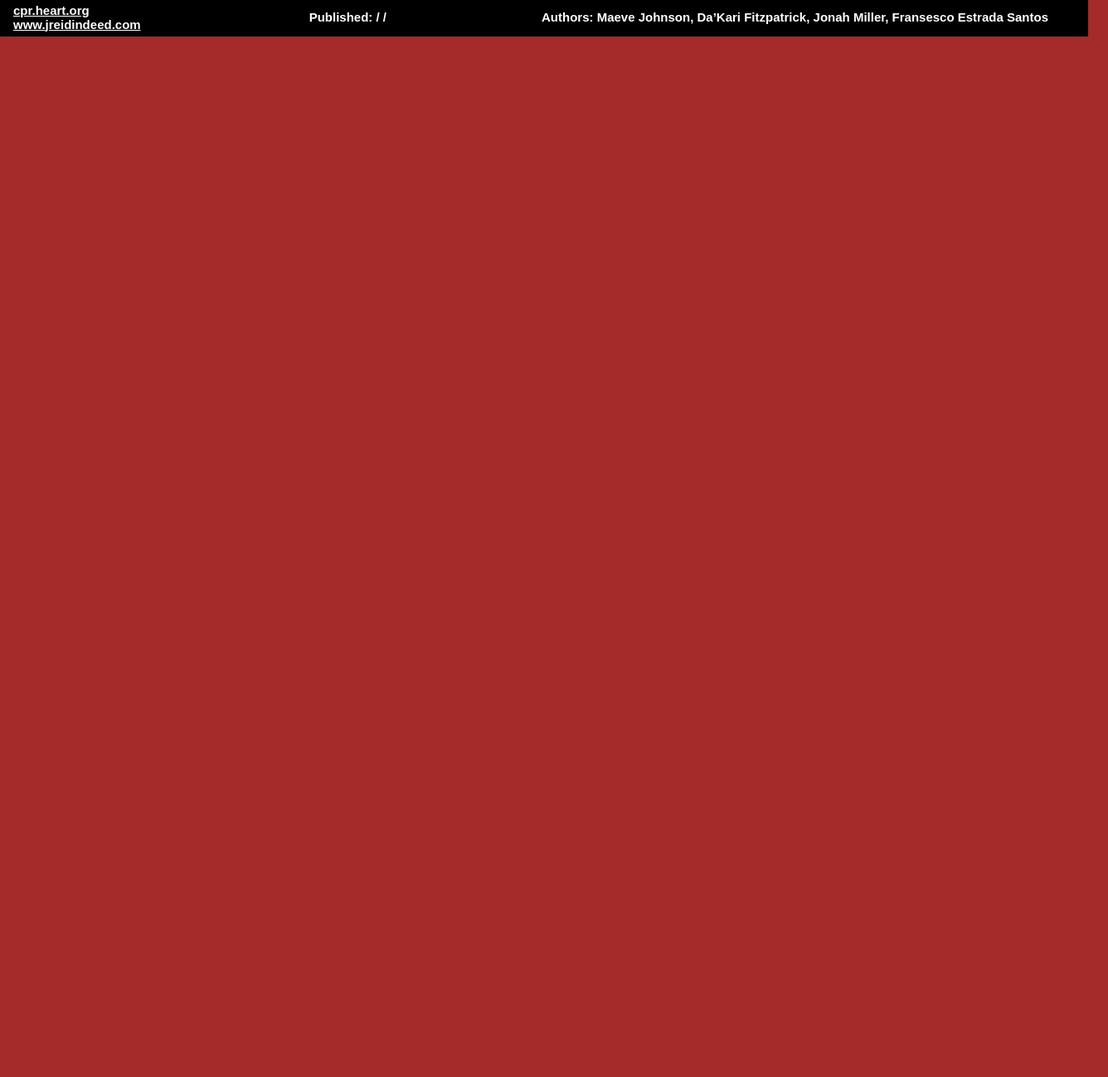
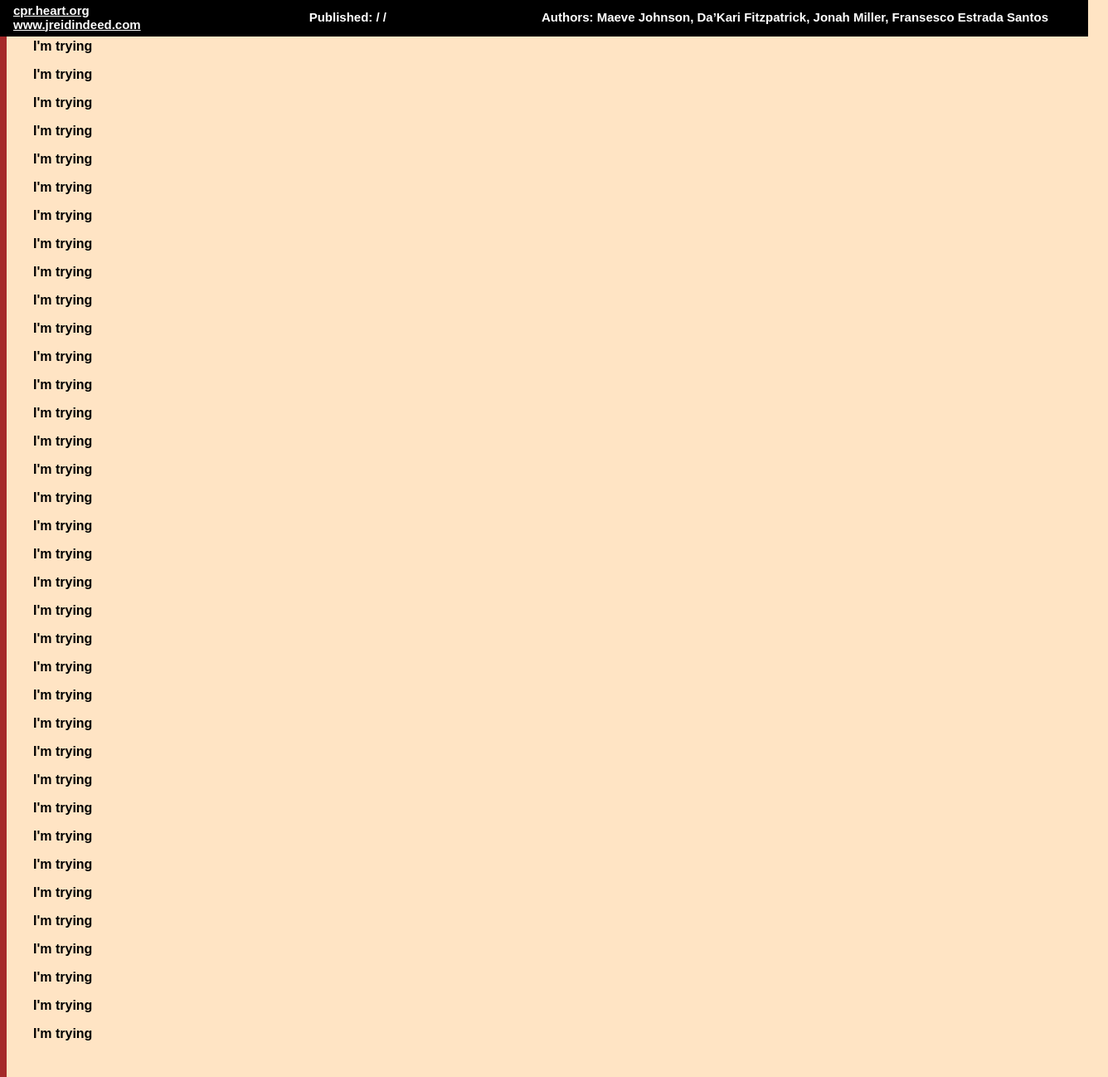
Before and after one commit to Core-Cardio-Corporation/Core-Cardio-Webpage, a website: page HomePage/HomePage.html in a window 1280 px wide. Shown: the part 752-2050 px from the top of the page at 83% size, 1336 px wide, since content can reach past the window. Before the commit the page ends 800 px from the top, so only its background shows below. Drawn offline with Linux system fonts and the light colour scheme.

Commit message:
background tan
hoisajdfkasjd

```diff
--- a/HomePage/HomePage.css
+++ b/HomePage/HomePage.css
@@ -77,6 +77,14 @@ html {
     border-radius: 50px;
     border-style: solid;
     border-color: palevioletred;
+}
+
+.body {
+    background-color: bisque;
+    padding-left: 10px;
+    width: 100%;
+    padding: 0.75rem 2rem;
+    padding-bottom: 10rem;
 }
 
 .bottom-navigation {
--- a/HomePage/HomePage.html
+++ b/HomePage/HomePage.html
@@ -51,8 +51,113 @@
 </header>
 
 <body>
-    <div class="body-something">
+    <div class="body">
         <p>
+            I'm trying
+        </p>
+        <p>
+            I'm trying
+        </p>        <p>
+            I'm trying
+        </p>        <p>
+            I'm trying
+        </p>        <p>
+            I'm trying
+        </p>        <p>
+            I'm trying
+        </p>        <p>
+            I'm trying
+        </p>        <p>
+            I'm trying
+        </p>        <p>
+            I'm trying
+        </p>        <p>
+            I'm trying
+        </p>        <p>
+            I'm trying
+        </p>        <p>
+            I'm trying
+        </p>        <p>
+            I'm trying
+        </p>        <p>
+            I'm trying
+        </p>        <p>
+            I'm trying
+        </p>        <p>
+            I'm trying
+        </p>        <p>
+            I'm trying
+        </p>        <p>
+            I'm trying
+        </p>        <p>
+            I'm trying
+        </p>        <p>
+            I'm trying
+        </p>        <p>
+            I'm trying
+        </p>        <p>
+            I'm trying
+        </p>        <p>
+            I'm trying
+        </p>        <p>
+            I'm trying
+        </p>        <p>
+            I'm trying
+        </p>        <p>
+            I'm trying
+        </p>        <p>
+            I'm trying
+        </p>        <p>
+            I'm trying
+        </p>        <p>
+            I'm trying
+        </p>        <p>
+            I'm trying
+        </p>        <p>
+            I'm trying
+        </p>        <p>
+            I'm trying
+        </p>        <p>
+            I'm trying
+        </p>        <p>
+            I'm trying
+        </p>        <p>
+            I'm trying
+        </p>        <p>
+            I'm trying
+        </p>        <p>
+            I'm trying
+        </p>        <p>
+            I'm trying
+        </p>        <p>
+            I'm trying
+        </p>        <p>
+            I'm trying
+        </p>        <p>
+            I'm trying
+        </p>        <p>
+            I'm trying
+        </p>        <p>
+            I'm trying
+        </p>        <p>
+            I'm trying
+        </p>        <p>
+            I'm trying
+        </p>        <p>
+            I'm trying
+        </p>        <p>
+            I'm trying
+        </p>        <p>
+            I'm trying
+        </p>        <p>
+            I'm trying
+        </p>        <p>
+            I'm trying
+        </p>        <p>
+            I'm trying
+        </p>        <p>
+            I'm trying
+        </p>        <p>
             I'm trying
         </p>
     </div>
@@ -86,6 +191,8 @@
                     Contact Us
                 </a>
             </li>
+            <img src="Images/AHA-Logo.jpg" alt="AHA-Logo" class="AHA-Logo">
+
         </ul>
         <div class="information-container">
             <div class="float-child1">
```
